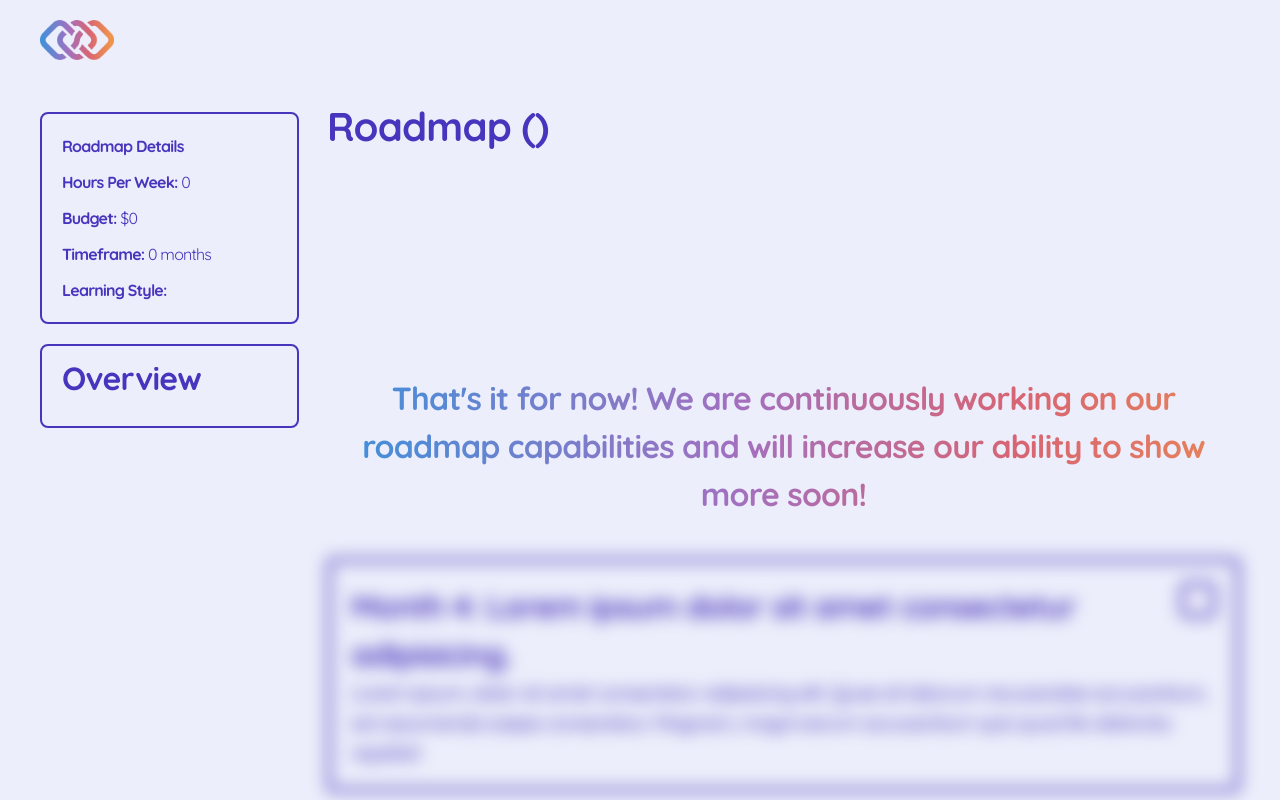
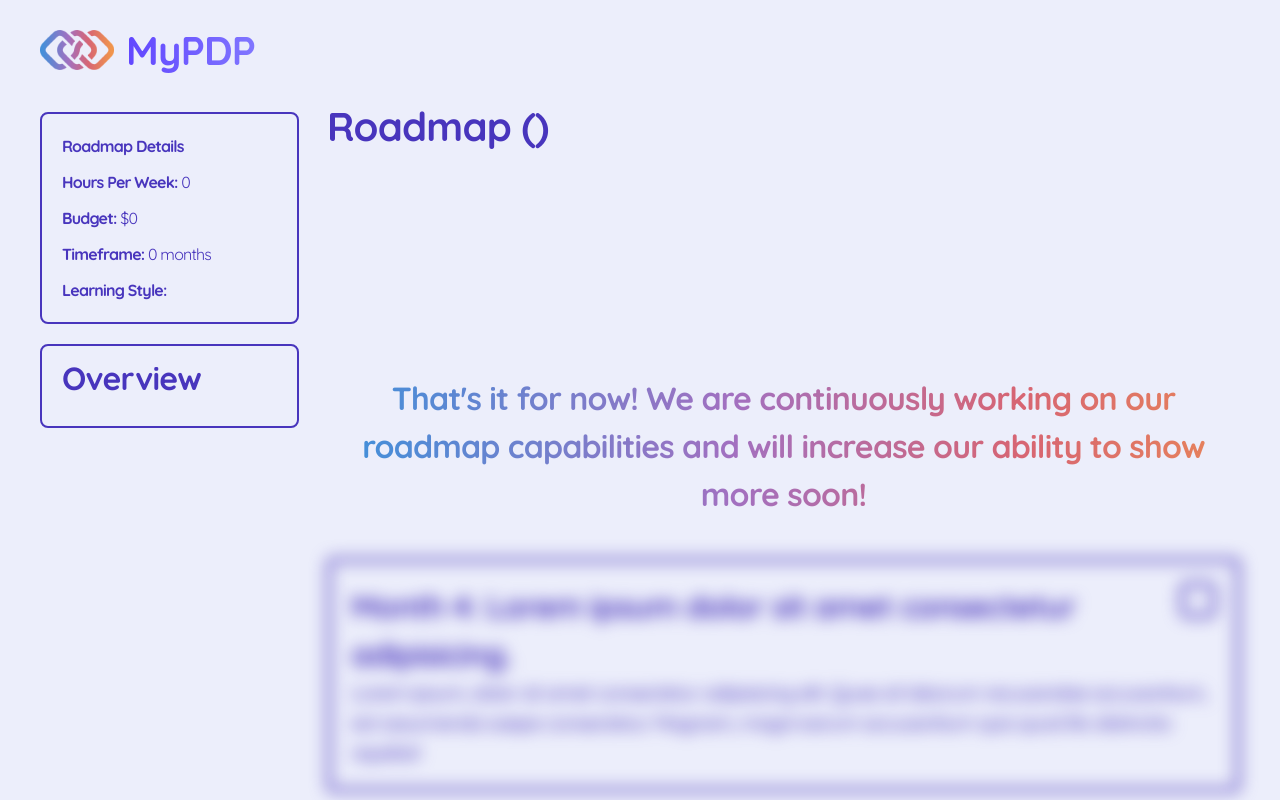
Before and after one commit to britzky/career-coach, a React (Vite) app in the folder frontend/career-coach/: page /roadmap in a window 1280 px wide. Shown: the top 800 px of the page. Built offline with nearby package versions, Linux system fonts and the light colour scheme.

Commit message:
Finished making Roadmap page mobile responsive

```diff
--- a/frontend/career-coach/src/components/NavBar/NavBar.tsx
+++ b/frontend/career-coach/src/components/NavBar/NavBar.tsx
@@ -32,7 +32,10 @@ export const NavBar: React.FC = () => {
         <div className="flex flex-wrap justify-between items-center max-w-screen-xl pt-5">
             <div onClick={handleLogoClick} className="flex items-center space-x-3 rtl:space-x-reverse cursor-pointer">
                 {!noIcon && <img src={logo} className="h-10" alt="MyPDP Logo" />}
-                {!noText && <span className="self-center text-lg bg-logo gradient-text font-bold whitespace-nowrap">MyPDP</span>}
+                {!noText
+                    ? <span className="self-center text-lg bg-logo gradient-text font-bold whitespace-nowrap">MyPDP</span>
+                    : <span className="hidden lg:block self-center text-lg bg-logo gradient-text font-bold whitespace-nowrap">MyPDP</span>
+                }
             </div>
         </div>
     </nav>
```
